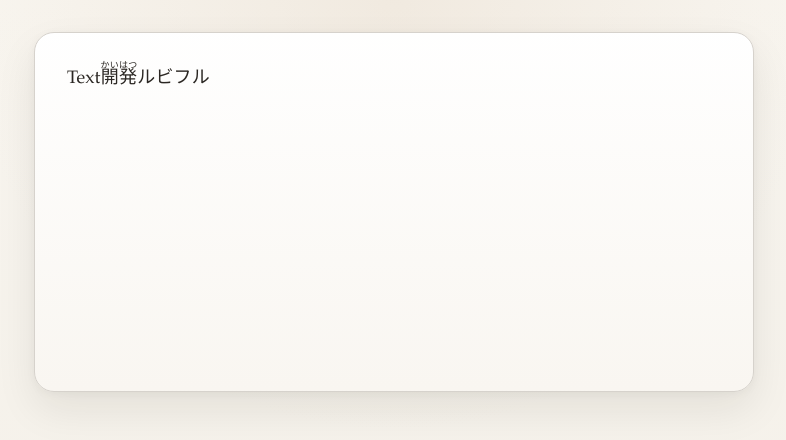
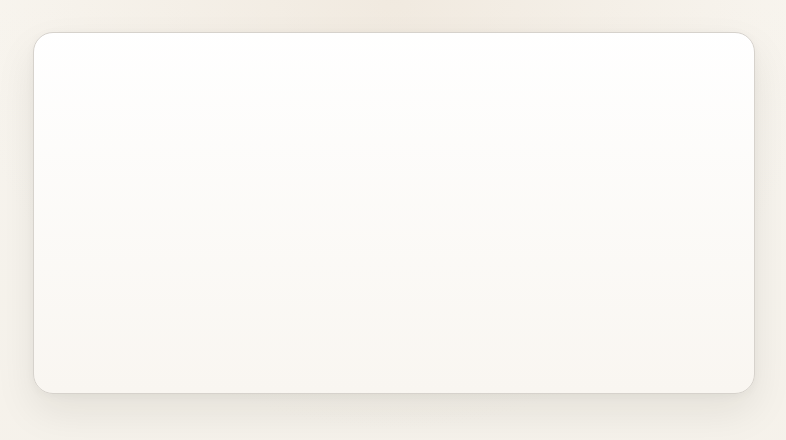
Before and after one commit to karintou8710/wysiwyg-ruby, a React (Vite) app: page / in a window 1280 px wide. Shown: the top 440 px of the page, without its empty margins (246-1032 px from the left). Built offline with nearby package versions, Linux system fonts and the light colour scheme.

Commit message:
tiptap editor

```diff
--- a/package.json
+++ b/package.json
@@ -10,6 +10,11 @@
     "preview": "vite preview"
   },
   "dependencies": {
+    "@tiptap/extension-document": "^3.21.0",
+    "@tiptap/extension-paragraph": "^3.21.0",
+    "@tiptap/extension-text": "^3.21.0",
+    "@tiptap/pm": "^3.21.0",
+    "@tiptap/react": "^3.21.0",
     "react": "^19.2.4",
     "react-dom": "^19.2.4"
   },
--- a/src/components/Editor.css
+++ b/src/components/Editor.css
@@ -1,8 +1,5 @@
-.editor {
+.editor-shell {
   width: min(720px, 100%);
-  min-height: 360px;
-  padding: 28px 32px;
-  box-sizing: border-box;
   border: 1px solid #d6d2cc;
   border-radius: 20px;
   background:
@@ -10,6 +7,24 @@
   box-shadow:
     0 18px 40px rgba(28, 24, 19, 0.08),
     0 2px 10px rgba(28, 24, 19, 0.04);
+  transition:
+    border-color 160ms ease,
+    box-shadow 160ms ease,
+    transform 160ms ease;
+}
+
+.editor-shell:focus-within {
+  border-color: #c97342;
+  box-shadow:
+    0 22px 48px rgba(28, 24, 19, 0.12),
+    0 0 0 4px rgba(201, 115, 66, 0.12);
+  transform: translateY(-1px);
+}
+
+.editor {
+  min-height: 360px;
+  padding: 28px 32px;
+  box-sizing: border-box;
   outline: none;
   color: #2b2723;
   font:
@@ -17,39 +32,20 @@
     Georgia, serif;
   letter-spacing: 0.01em;
   caret-color: #9a3412;
-  transition:
-    border-color 160ms ease,
-    box-shadow 160ms ease,
-    transform 160ms ease;
 }
 
-.editor:empty::before {
-  content: attr(data-placeholder);
-  color: #a8a099;
-  pointer-events: none;
-}
-
-.editor:focus {
-  border-color: #c97342;
-  box-shadow:
-    0 22px 48px rgba(28, 24, 19, 0.12),
-    0 0 0 4px rgba(201, 115, 66, 0.12);
-  transform: translateY(-1px);
-}
-
-.editor > *:first-child {
-  margin-top: 0;
-}
-
-.editor > *:last-child {
-  margin-bottom: 0;
+.editor p {
+  margin: 0;
 }
 
 @media (max-width: 768px) {
+  .editor-shell {
+    border-radius: 16px;
+  }
+
   .editor {
     min-height: 300px;
     padding: 22px 20px;
-    border-radius: 16px;
     font-size: 17px;
   }
 }
--- a/src/components/Editor.tsx
+++ b/src/components/Editor.tsx
@@ -1,15 +1,26 @@
+import Document from '@tiptap/extension-document'
+import Paragraph from '@tiptap/extension-paragraph'
+import Text from '@tiptap/extension-text'
+import { EditorContent, useEditor } from '@tiptap/react'
 import './Editor.css'
 
 function Editor() {
+  const editor = useEditor({
+    extensions: [Document, Paragraph, Text],
+    content: '<p></p>',
+    immediatelyRender: false,
+    editorProps: {
+      attributes: {
+        class: 'editor',
+        spellcheck: 'false',
+        'aria-label': 'Editor',
+      },
+    },
+  })
+
   return (
-    <div
-      className="editor"
-      contentEditable
-      data-placeholder="Start writing..."
-      suppressContentEditableWarning
-      spellCheck={false}
-    >
-      <p>Text<ruby contentEditable="false">開発<rt>かいはつ</rt></ruby>ルビフル</p>
+    <div className="editor-shell">
+      <EditorContent editor={editor} />
     </div>
   )
 }
```
Also changed, not shown: src/components/ContentEditableEditor.tsx (added, +7 -0 lines), 1 other file (tests, documents, lock files or other folders).
